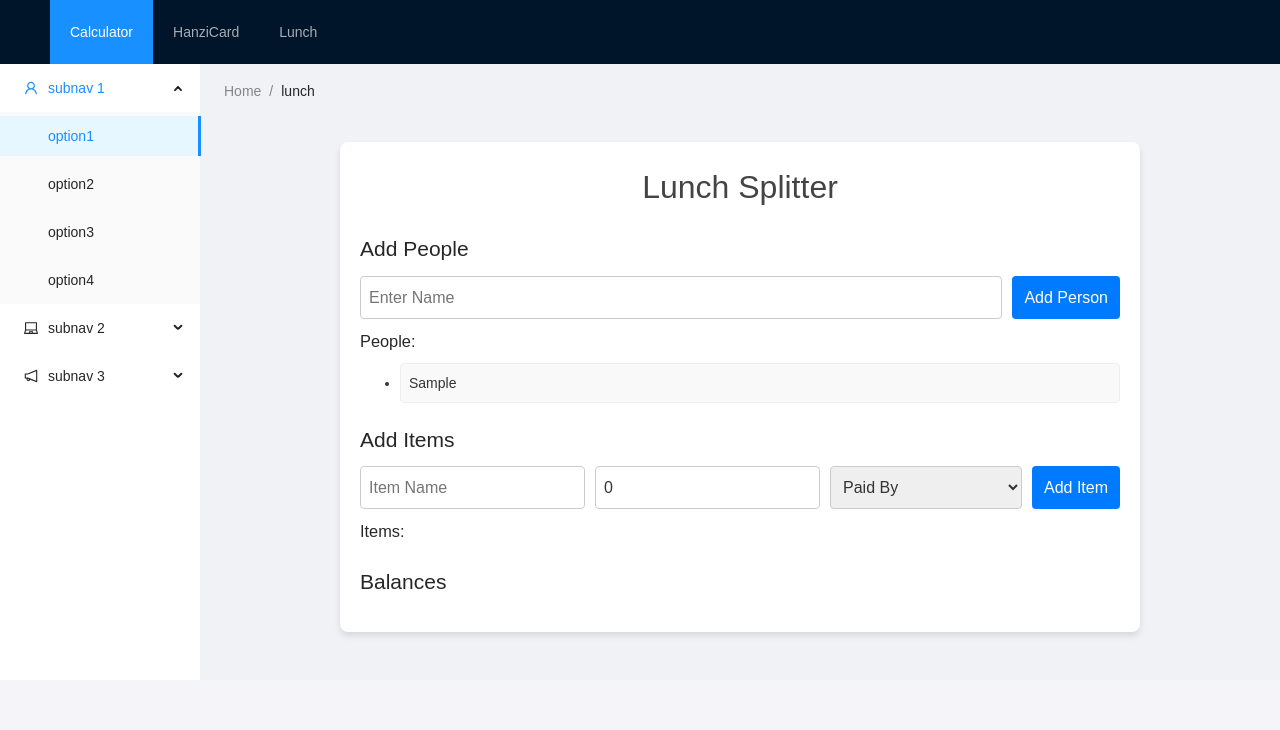
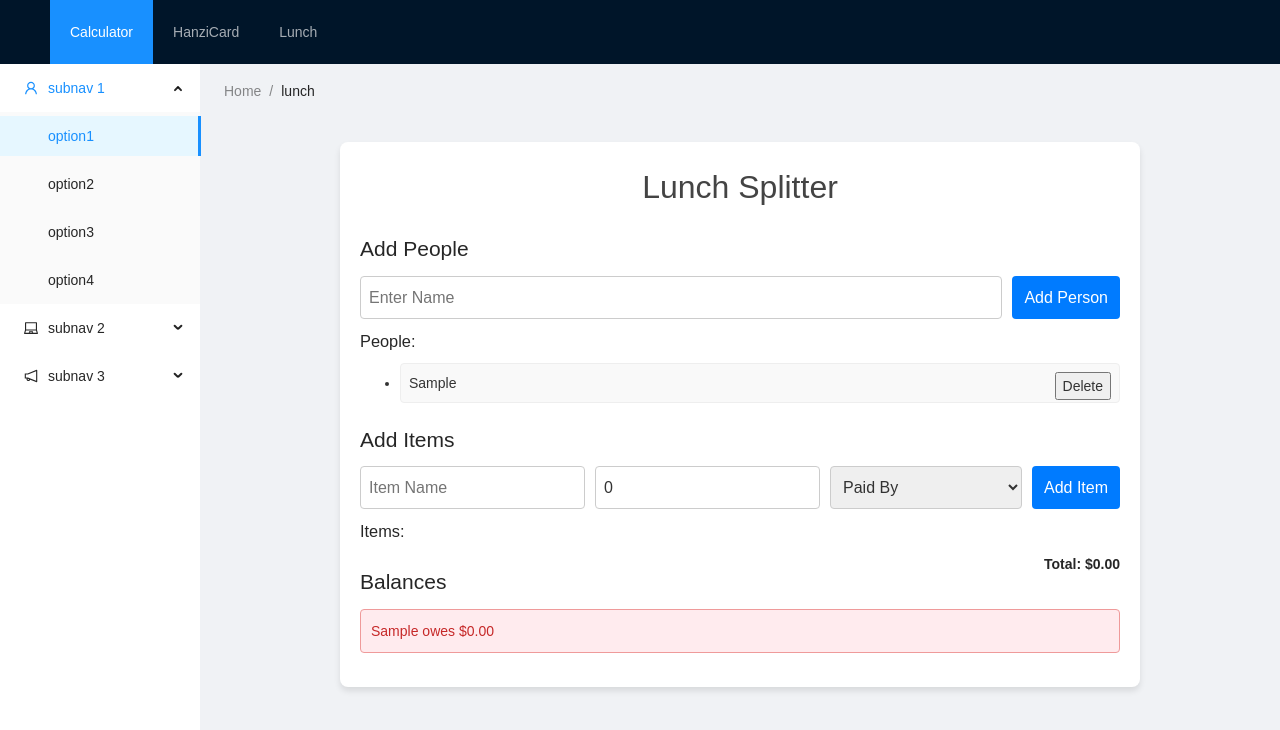
Before and after one commit to hoanghieptranj5/my-app, a React (Create React App) app: page /lunch in a window 1280 px wide. Both pictures are taken after typing "Sample" into the empty fields and a click on the button "Add Person". Shown: the top 730 px of the page. Built offline with nearby package versions, Linux system fonts and the light colour scheme.

Commit message:
add more feature for sharing lunch

```diff
--- a/src/Component/LunchSplitter/LunchSplitter.js
+++ b/src/Component/LunchSplitter/LunchSplitter.js
@@ -1,27 +1,59 @@
-import React from 'react';
-import { useState, useEffect } from 'react';
+import React, { useState, useEffect } from 'react';
 import './style.css';
 
 const LunchSplitter = () => {
-  const [names, setNames] = useState([]);
-  const [currentName, setCurrentName] = useState('');
-  const [items, setItems] = useState([]);
-  const [currentItem, setCurrentItem] = useState({
-    name: '',
-    price: 0,
-    paidBy: '',
+  // Load initial states from sessionStorage or default values
+  const [names, setNames] = useState(() => {
+    const savedNames = sessionStorage.getItem('names');
+    return savedNames ? JSON.parse(savedNames) : [];
   });
+
+  const [currentName, setCurrentName] = useState(() => {
+    const savedCurrentName = sessionStorage.getItem('currentName');
+    return savedCurrentName || '';
+  });
+
+  const [items, setItems] = useState(() => {
+    const savedItems = sessionStorage.getItem('items');
+    return savedItems ? JSON.parse(savedItems) : [];
+  });
+
+  const [currentItem, setCurrentItem] = useState(() => {
+    const savedCurrentItem = sessionStorage.getItem('currentItem');
+    return savedCurrentItem
+      ? JSON.parse(savedCurrentItem)
+      : { name: '', price: 0, paidBy: '' };
+  });
+
   const [balances, setBalances] = useState([]);
 
+  // Save states to sessionStorage whenever they change
   useEffect(() => {
+    sessionStorage.setItem('names', JSON.stringify(names));
+  }, [names]);
+
+  useEffect(() => {
+    sessionStorage.setItem('currentName', currentName);
+  }, [currentName]);
+
+  useEffect(() => {
+    sessionStorage.setItem('items', JSON.stringify(items));
     calculateSharedPrice();
-  }, [items]);
+  }, [items, names]);
+
+  useEffect(() => {
+    sessionStorage.setItem('currentItem', JSON.stringify(currentItem));
+  }, [currentItem]);
 
   const addPerson = () => {
     if (currentName && !names.includes(currentName)) {
       setNames([...names, currentName]);
       setCurrentName('');
     }
+  };
+
+  const deletePerson = (index) => {
+    setNames(names.filter((_, i) => i !== index));
   };
 
   const addItem = () => {
@@ -81,6 +113,12 @@ const LunchSplitter = () => {
             {names.map((name, index) => (
               <li key={index} className="list-item">
                 {name}
+                <button
+                  className="delete-button"
+                  onClick={() => deletePerson(index)}
+                >
+                  Delete
+                </button>
               </li>
             ))}
           </ul>
@@ -104,6 +142,7 @@ const LunchSplitter = () => {
               type="number"
               placeholder="Price"
               value={currentItem.price}
+              onFocus={(e) => e.target.select()}
               onChange={(e) =>
                 setCurrentItem({ ...currentItem, price: e.target.value })
               }
@@ -142,6 +181,14 @@ const LunchSplitter = () => {
                   </button>
                 </li>
               ))}
+              <h4 style={{ float: 'right' }}>
+                <b>
+                  Total: $
+                  {items
+                    .reduce((prev, curr) => prev + curr.price, 0)
+                    .toFixed(2)}
+                </b>
+              </h4>
             </ul>
           </div>
         </div>
@@ -153,7 +200,9 @@ const LunchSplitter = () => {
           {balances.map((balance, index) => (
             <li
               key={index}
-              className={`balance-item ${balance.balance > 0 ? 'positive' : 'negative'}`}
+              className={`balance-item ${
+                balance.balance > 0 ? 'positive' : 'negative'
+              }`}
             >
               {balance.name}{' '}
               {balance.balance > 0
```
